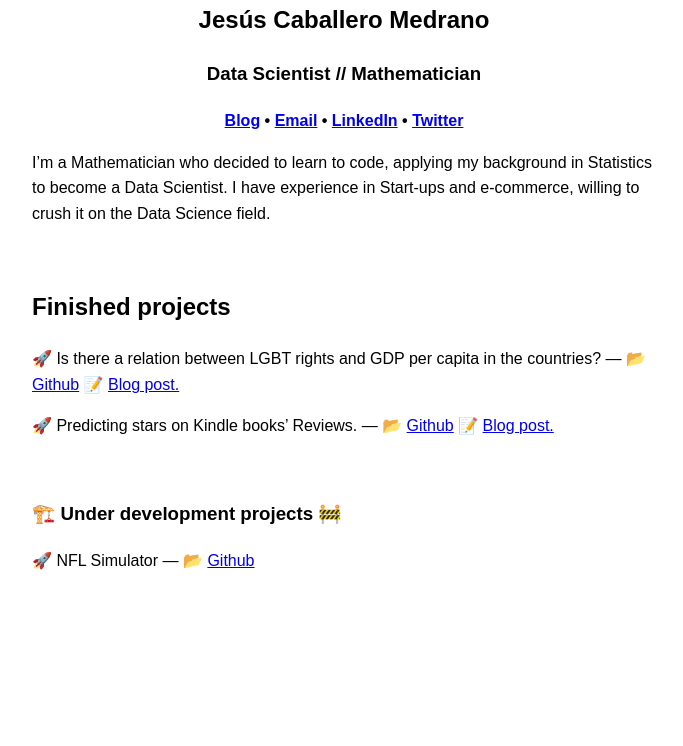
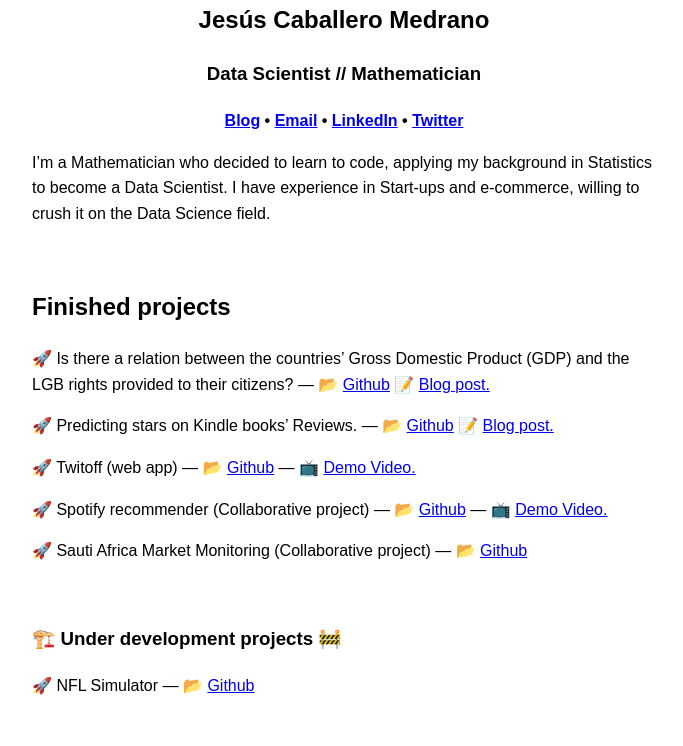
Before and after one commit to CodingDuckmx/CodingDuckmx.github.io, a Jekyll site: the page built from index.md, in a window 1280 px wide. Shown: the part 314-1060 px from the top of the page, without its empty margins (296-979 px from the left). Built offline with Jekyll 4.4.1, drawn with Linux system fonts in a browser that asks for light colours; our own code applies the rules of GitHub Pages for plain Markdown files; before the commit the page ends 936 px from its top, so only the background shows below that.

Commit message:
Update index.md

```diff
--- a/index.md
+++ b/index.md
@@ -32,9 +32,17 @@ I'm a Mathematician who decided to learn to code, applying my background in Stat
 
 ## Finished projects
 
-  🚀  Is there a relation between LGBT rights and GDP per capita in the countries? — 📂 <a href="https://github.com/CodingDuckmx/DS-Unit-1-Build--Correlation-between-LGBT-Rights-and-GDP">Github</a> 📝 <a href="https://medium.com/@CodingDuckMx/is-there-a-relation-between-lgbt-rights-and-gdp-per-capita-in-the-countries-efba6e7dcc64"> Blog post.</a>
+  🚀  Is there a relation between the countries' Gross Domestic Product (GDP) and the LGB rights provided to their citizens? — 📂 <a href="https://github.com/CodingDuckmx/DS-Unit-1-Build--Correlation-between-LGBT-Rights-and-GDP">Github</a> 📝 <a href="https://medium.com/@CodingDuckMx/is-there-a-relation-between-lgbt-rights-and-gdp-per-capita-in-the-countries-efba6e7dcc64"> Blog post.</a>
 
   🚀 Predicting stars on Kindle books' Reviews. — 📂 <a href="https://github.com/CodingDuckmx/AmazonKindleReviews">Github</a> 📝 <a href="https://medium.com/@CodingDuckMx/predicting-kindle-books-reviews-3be74232e5d7"> Blog post.</a>
+
+ 🚀 Twitoff (web app) — 📂 <a href="https://github.com/CodingDuckmx/Twitoff">Github</a> — 📺 <a href="https://www.youtube.com/watch?v=9PxNpC14wQw&feature=youtu.be">Demo Video.</a>
+
+ 🚀 Spotify recommender (Collaborative project) — 📂 <a href="https://github.com/Build-Week-Spotify-Song-Recommender">Github</a> — 📺 <a href="https://www.youtube.com/watch?v=9PxNpC14wQw&feature=youtu.be">Demo Video.</a>
+
+ 🚀 Sauti Africa Market Monitoring  (Collaborative project) — 📂 <a href="https://github.com/Lambda-School-Labs/Sauti-Africa-Market-Monitoring-DS">Github</a>
+
+
 
 <br>
 
```
